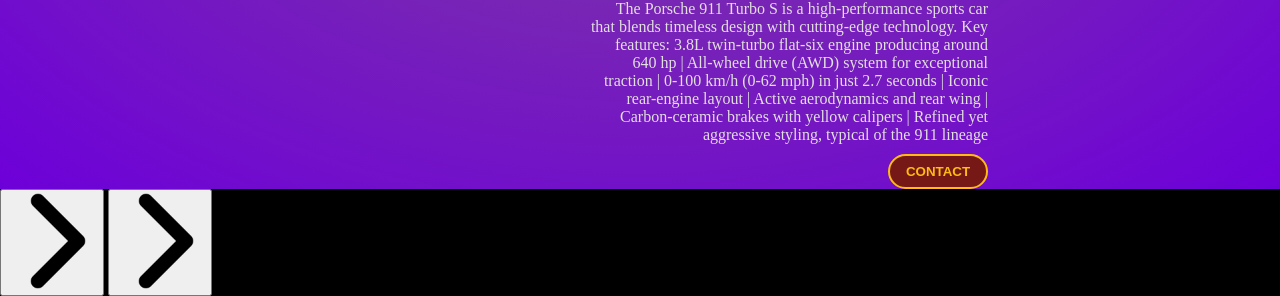
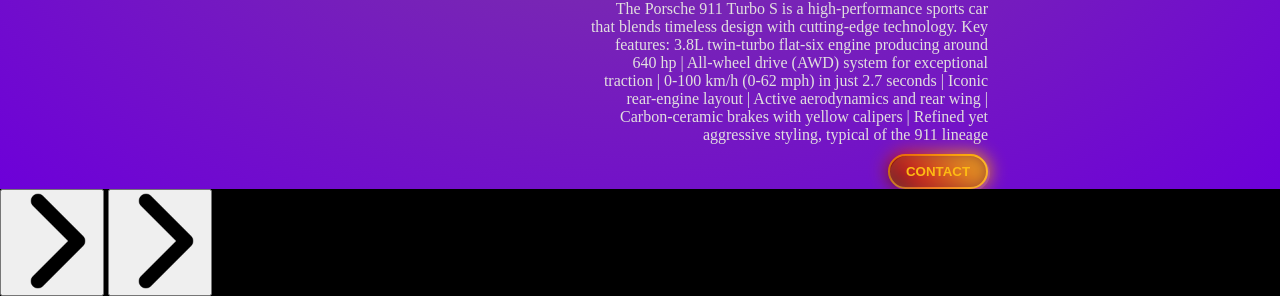
Before and after one commit to daniellytoledo/CarStore, a plain HTML site: page index.html in a window 1280 px wide. Shown: the part 611-907 px from the top of the page. Drawn offline with Linux system fonts and the light colour scheme.

Commit message:
css button gradientAnimation

```diff
--- a/style.css
+++ b/style.css
@@ -90,6 +90,8 @@ section {
                 }
 
                 & .button-contact {
+                    position: relative;
+                    z-index: 1;
                     border-radius: 30px;
                     height: 35px; /* altura */
                     width: 100px; /* largura */
@@ -98,6 +100,57 @@ section {
                     background-color: #751816;
                     color: #febb13;
                     cursor: pointer;
+                    font-weight: bold;
+                }
+
+                & .button-contact::before {
+                    content: "";
+                    position: absolute;
+                    top: -3px;
+                    left: -3px;
+                    right: -3px;
+                    bottom: -3px;
+                    background-size: 400%;
+                    background: linear-gradient(
+                        45deg,
+                        #370617, #6A040F, #D00000, #DC2F02,
+                        #E85D04, #F48C06, #FAA307, #FFBA08
+                    );
+                    z-index: -1;
+                    filter: blur(8px);
+                    animation: gradientAnimation 8s linear infinite;
+                    transition: opacity .3s ease-in-out;
+                    border-radius: 35px;
+                    opacity: 0.8;
+                    box-shadow: 0 0 10px rgba(250, 163, 7, 0.8);
+                }
+
+                & .button-contact::after {
+                    content: "";
+                    position: absolute;
+                    top: 0;
+                    left: 0;
+                    right: 0;
+                    width: 100px;
+                    height: 35px;
+                    background: rgba(255, 255, 255, 0.1);
+                    z-index: -1;
+                    border-radius: 30px;
+                }
+                @keyframes gradientAnimation {
+                    0% { background-position: 0% 50%; }
+                    50% { background-position: 100% 50%; }
+                    100% { background-position: 0% 50%; }
+                }
+
+                &  .button-contact:hover::before {
+                    opacity: 1;
+                }
+                & .button-contact:active:after {
+                    background: transparent;
+                }
+                & .button-contact:active {
+                    color: #000;
                     font-weight: bold;
                 }
             }
```
